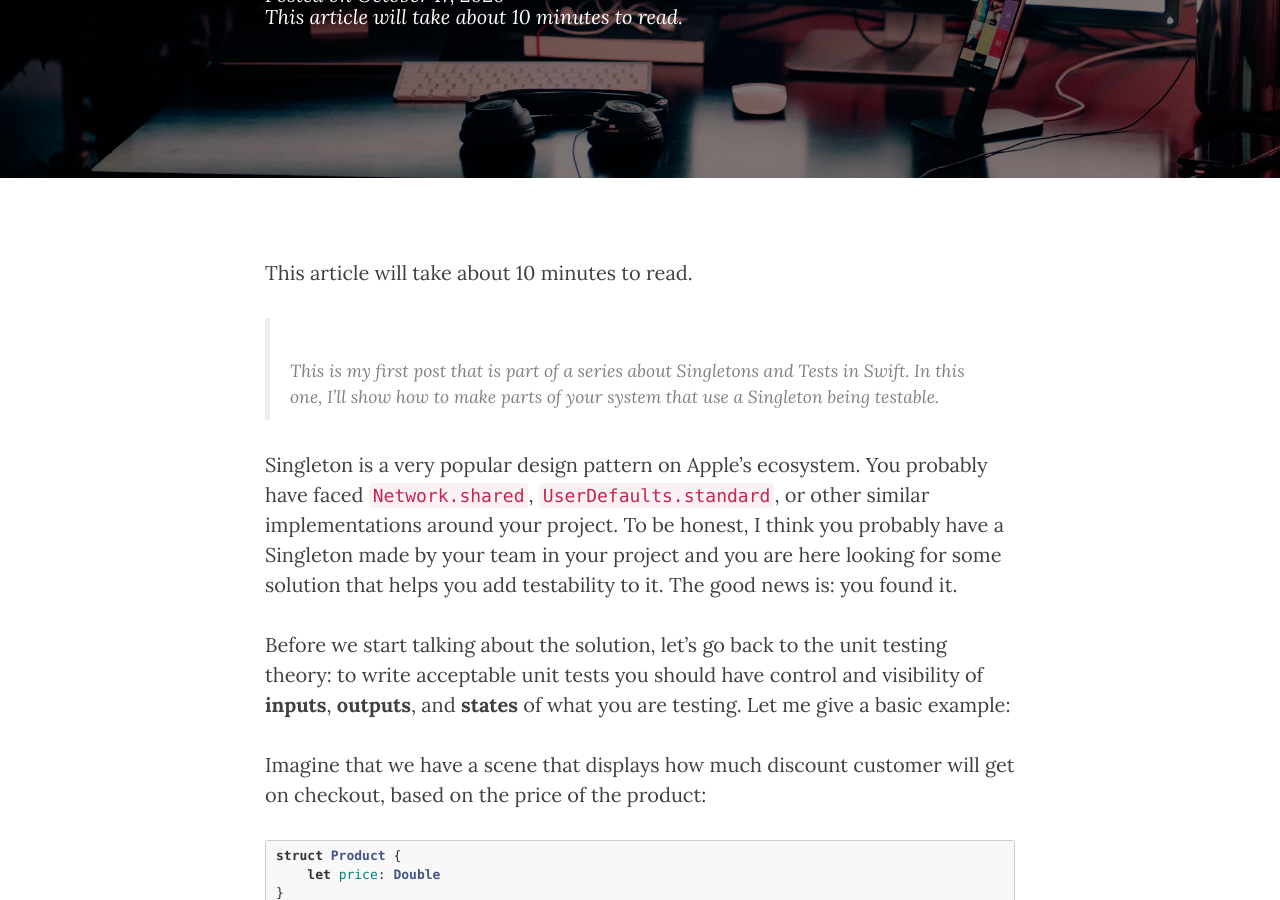
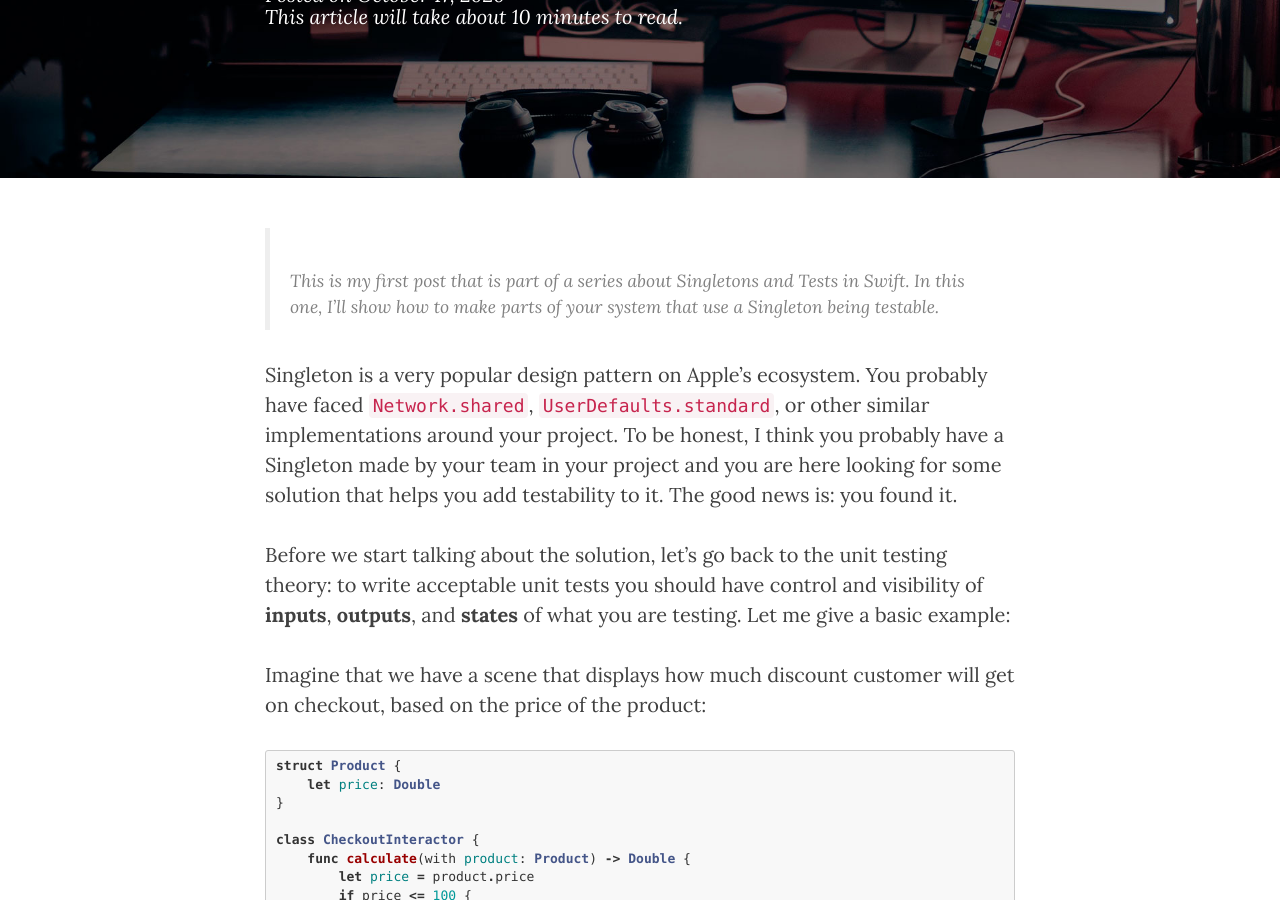
Before and after one commit to serralvo/serralvo.github.io, a Jekyll site: the page built from _posts/2020-10-17-mocking-singleton-to-increase-testability-in-swift.markdown, in a window 1280 px wide and 900 px high, scrolled down 378 px. Built offline with Jekyll 4.4.1, drawn with Linux system fonts in a browser that asks for light colours; nearby versions of some CDN libraries.

Commit message:
Update 2020-10-17-mocking-singleton-to-increase-testability-in-swift.markdown

```diff
--- a/_posts/2020-10-17-mocking-singleton-to-increase-testability-in-swift.markdown
+++ b/_posts/2020-10-17-mocking-singleton-to-increase-testability-in-swift.markdown
@@ -4,8 +4,6 @@ title: Mocking Singleton to increase testability in Swift
 reading-time: 10
 layout: post
 ---
-
-This article will take about 10 minutes to read.
 
 > This is my first post that is part of a series about Singletons and Tests in Swift. In this one, I'll show how to make parts of your system that use a Singleton being testable.
 
```
